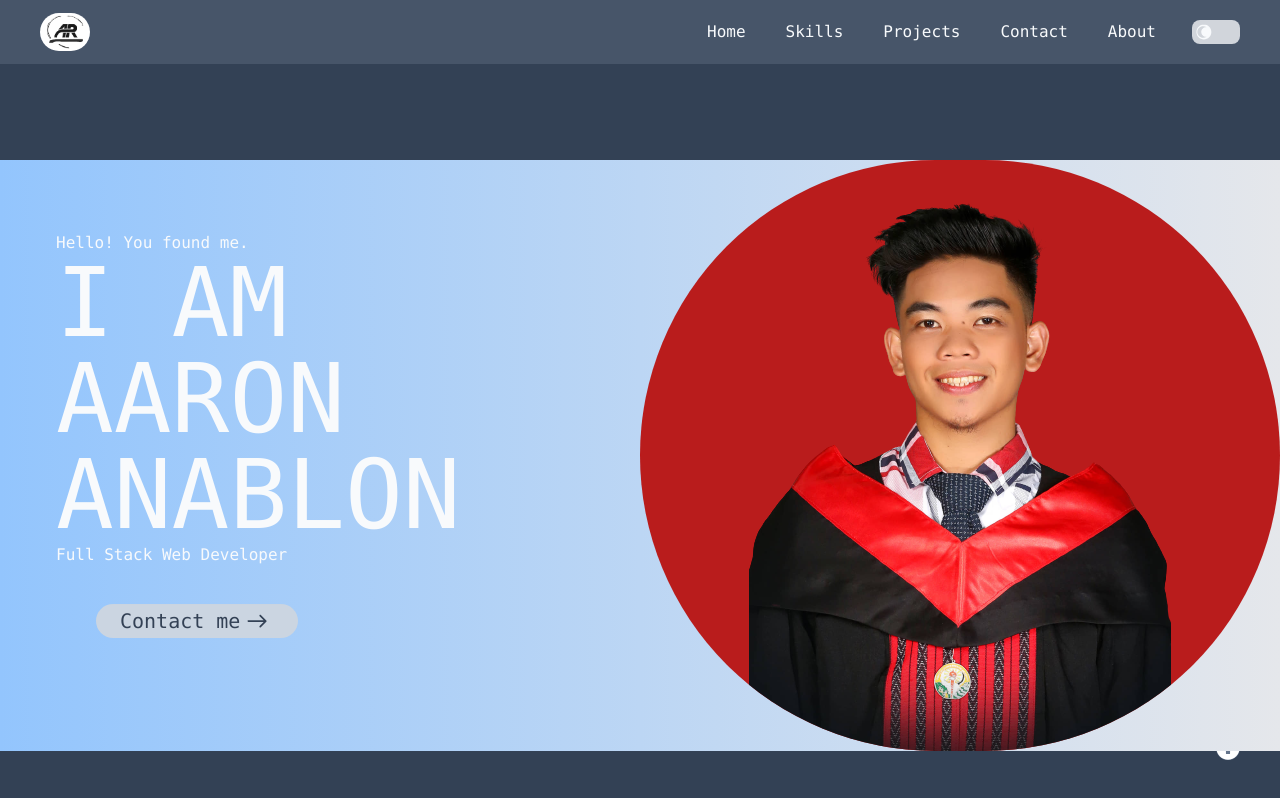
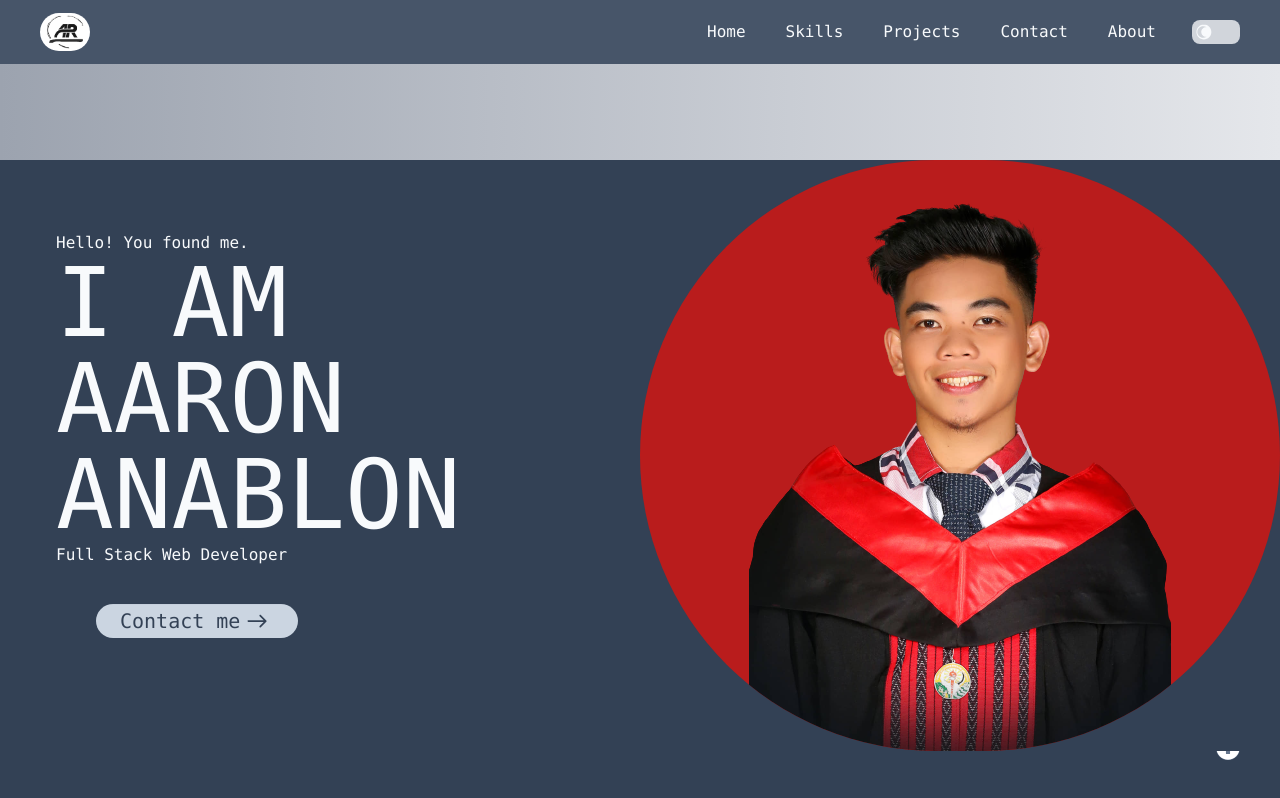
Before and after one commit to AaronAnablon/Playful-Avatar-Based-Personal-Portfolio, a Next.js app: page / in a window 1280 px wide. Shown: the top 798 px of the page. Built offline with nearby package versions, Linux system fonts and the light colour scheme.

Commit message:
Update Blog.jsx

```diff
--- a/src/components/Blog.jsx
+++ b/src/components/Blog.jsx
@@ -11,9 +11,9 @@ function Blog({ title, setViewPort }, ref) {
   }
   const { theme } = useTheme()
   return (
-    <div ref={ref}>
+    <div className="bg-gradient-to-r from-gray-400 to-gray-200" ref={ref}>
       <div className="h-max flex justify-cente mt-24">
-        <div className={`${theme} bg-gradient-to-r from-blue-300 to-gray-200 grid sm:grid-cols-1 md:grid-cols-2 z-30`}>
+        <div className={`${theme} grid sm:grid-cols-1 md:grid-cols-2 z-30`}>
           <div className='p-4 flex md:ml-10 ml-0 items-center'>
             <div>
               <p>Hello! You found me.</p>
```
